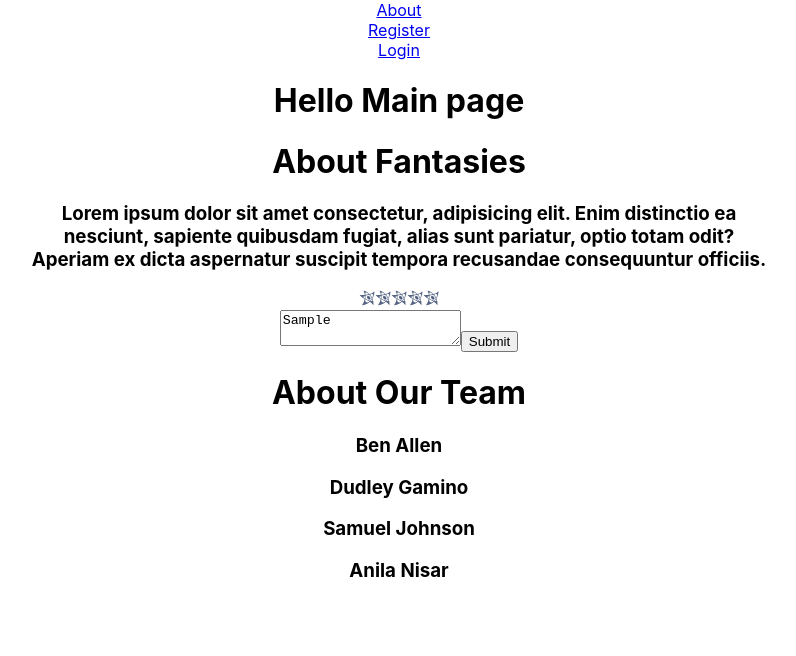
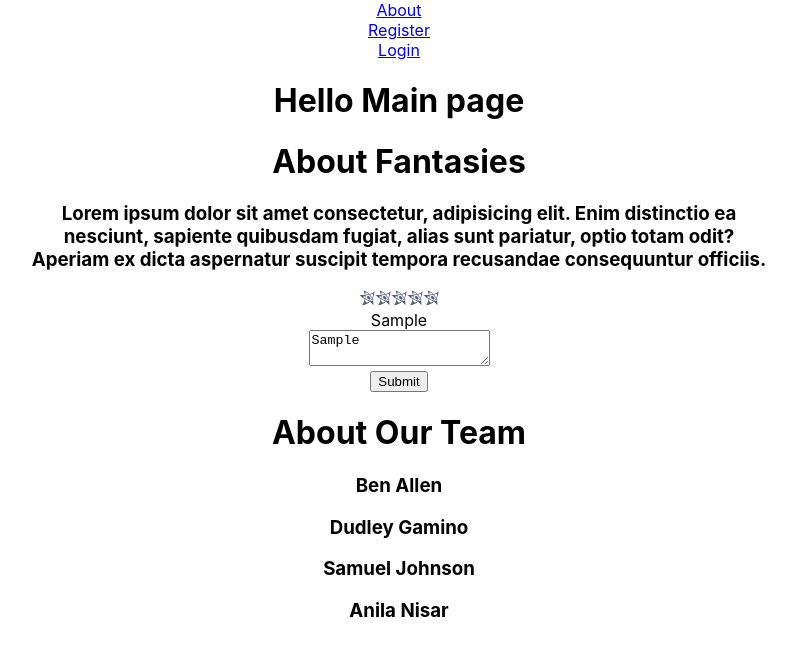
Before and after one commit to Anila277/Fantasies, a React (Create React App) app: page /about in a window 1280 px wide. Both pictures are taken after typing "Sample" into the empty fields and a click on the button "Submit". Shown: the top 656 px of the page, without its empty margins (241-1037 px from the left). Built offline with nearby package versions, Linux system fonts and the light colour scheme.

Commit message:
wip: got text input to show up

```diff
--- a/src/pages/About.js
+++ b/src/pages/About.js
@@ -9,6 +9,7 @@ const colors = {
 
 function About(props) {
 
+
     const stars = Array(5).fill(0);
 
     const [currentValue, setCurrentValue] = useState(0);
@@ -17,14 +18,34 @@ function About(props) {
 
     const handleClick = value => {
         setCurrentValue(value)
+
     };
+
 
     const handleMouseOver = value => {
         setHoverValue(value)
-    }
+    };
 
     const handleMouseLeave = () => {
         setHoverValue(null)
+    };
+
+    const [review, setReview] = useState("");
+    const [reviews, setReviews] = useState([]);
+
+    const onClickHandler = () => {
+        setReviews((reviews) => [...reviews, review]);
+
+    }
+
+    const onChangeHandler = (e) => {
+        setReview(e.target.value);
+
+    };
+
+    const handleSubmit = (event) => {
+        event.preventDefault();
+
     }
 
     return (
@@ -33,7 +54,7 @@ function About(props) {
             <h3> Lorem ipsum dolor sit amet consectetur, adipisicing elit. Enim distinctio ea
                 <br /> nesciunt, sapiente quibusdam fugiat, alias sunt pariatur, optio totam odit?
                 <br /> Aperiam ex dicta aspernatur suscipit tempora recusandae consequuntur officiis.</h3>
-            <div >
+            <form onSubmit={handleSubmit}>
                 {stars.map((_, star) => {
                     return (
                         <GiFlexibleStar
@@ -46,11 +67,20 @@ function About(props) {
                     )
                 })}
 
-            </div>
-            <textarea
-                placeHolder='Leave a Review'
-            />
-            <button>Submit</button>
+                <br />
+
+                {reviews.map((input) => (
+                    <div>{review}</div>
+                ))}
+                <textarea
+                    placeHolder='Leave a Review'
+                    value={review}
+                    onChange={onChangeHandler}
+                />
+                <br />
+                <button onClick={onClickHandler}>Submit</button>
+            </form>
+
             <div className="profile">
                 <h1>About Our Team</h1>
                 <h3>Ben Allen</h3>
```
